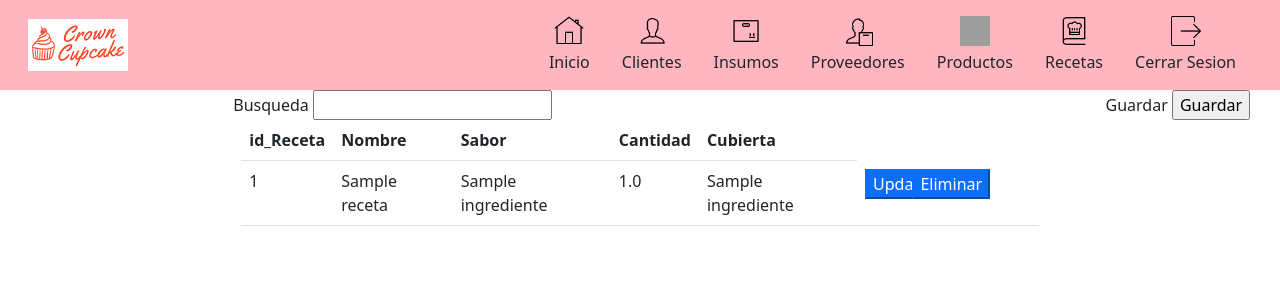
After one commit to deus370/Proyecto_pasteleria, a Flask app: page /receta/cargarTabla in a window 1280 px wide. The commit adds this page. Shown: the top 300 px of the page. Run offline with Flask 2, Linux system fonts and the light colour scheme; tables that the repository leaves empty hold one stand-in row (values such as "Sample post"); some libraries are stand-ins or nearby versions; grey boxes are pictures that could not be loaded.

Commit message:
CRUD Recetas alv

```diff
--- a/app/Receta/views.py
+++ b/app/Receta/views.py
@@ -21,11 +21,14 @@ from ..Receta import Receta
 @Receta.route('/Formulario',methods=['GET','POST'])
 def Formulario():
     #Cargar los provedores y colocarlos en el select
-    ingredientes  = IngredientesDB.query.all()
+    ingredientes  = IngredientesDB.query.filter(IngredientesDB.estatus==1).all()
+    cubiertas  = IngredientesDB.query.filter(IngredientesDB.estatus==2).all()
     user_form = RecetaForm()
 
     #Llenamos el select
     user_form.ingrediente.choices=[(i.id_ingrediente,i.nombre) for i in ingredientes]
+    #Cubierta
+    user_form.cubierta.choices=[(i.id_ingrediente,i.nombre) for i in cubiertas]
 
     context={
         'user_form':user_form
@@ -34,10 +37,12 @@ def Formulario():
     if user_form.is_submitted():
         n=str(user_form.nombre.data)
         c=float(user_form.cantidad.data)
-        i=str(user_form.ingrediente.data)
+        i=user_form.ingrediente.data
+        cu=user_form.cubierta.data
 
 
-        receta= RecetasDB(nombre=n,cantidad=c,ingrediente=i)
+
+        receta= RecetasDB(nombre=n,cantidad=c,ingrediente=i,estatus=1,cubierta=cu)
 
         db.session.add(receta)
         db.session.commit()
@@ -50,36 +55,70 @@ def Formulario():
 
 @Receta.route('/cargarTabla',methods=['GET','POST'])
 def cargarTabla():
-    result = RecetasDB.query.all()
+    result = RecetasDB.query.filter(RecetasDB.estatus==1).all()
     user_form = RecetaForm()
+    Ingredientes=[]
+    cubiertas=[]
+
 
     for i in result:
-        print(i.proveedor)
+            result1 = IngredientesDB.query \
+            .with_entities(IngredientesDB.nombre) \
+            .filter(IngredientesDB.id_ingrediente.like(i.ingrediente)).all()
+            Ingredientes.append(result1[0].nombre)
 
+    for i in result:
+            result1 = IngredientesDB.query \
+            .with_entities(IngredientesDB.nombre) \
+            .filter(IngredientesDB.id_ingrediente.like(i.cubierta)).all()
+            cubiertas.append(result1[0].nombre)
+
+    aux=len(Ingredientes)
 
     context={
         'user_form':user_form,
-        'res':result
+        'res':result,
+        'aux':aux,
+        'ingrediente':Ingredientes,
+        'cubierta':cubiertas
     }
 
     if request.method=="POST":
         busqueda=request.form.get('busqueda')+'%'
 
-        result = IngredientesDB.query \
-        .with_entities(IngredientesDB.id_ingrediente,IngredientesDB.nombre,IngredientesDB.cantidad,IngredientesDB.unidad,IngredientesDB.proveedor) \
-        .filter(IngredientesDB.nombre.like(busqueda)).all()
+        result = RecetasDB.query \
+        .with_entities(RecetasDB.id_receta,RecetasDB.nombre,RecetasDB.cantidad,RecetasDB.ingrediente,RecetasDB.cubierta) \
+        .filter(RecetasDB.nombre.like(busqueda)).all()
 
 
+        Ingredientes=[]
+        cubiertas=[]
 
+        for i in result:
+                result1 = IngredientesDB.query \
+                .with_entities(IngredientesDB.nombre) \
+                .filter(IngredientesDB.id_ingrediente.like(i.ingrediente)).all()
+                Ingredientes.append(result1[0].nombre)
+
+        for i in result:
+                result1 = IngredientesDB.query \
+                .with_entities(IngredientesDB.nombre) \
+                .filter(IngredientesDB.id_ingrediente.like(i.cubierta)).all()
+                cubiertas.append(result1[0].nombre)
+
+        aux=len(Ingredientes)
 
         context={
-        'user_form':user_form,
-        'res':result
+            'user_form':user_form,
+            'res':result,
+            'aux':aux,
+            'ingrediente':Ingredientes,
+            'cubierta':cubiertas
         }
 
-        return render_template('tablaInsumo.html',**context)
+        return render_template('tablaReceta.html',**context)
 
-    return render_template('tablaInsumo.html',**context)
+    return render_template('tablaReceta.html',**context)
 
 @Receta.route("/eliminar",methods=['GET','POST'])
 def eliminar():
@@ -87,34 +126,36 @@ def eliminar():
     print(id)
 
     insumo = RecetasDB.query.filter_by(id_Receta=id).first()
-    db.session.delete(insumo)
+    insumo.estatus=0
     db.session.commit()
 
     flash("datos Eliminados")
-    return redirect(url_for('insumo.cargarTabla'))
+    return redirect(url_for('receta.cargarTabla'))
 
 
 @Receta.route("/cargarActualizar",methods=['GET','POST'])
 def cargarActualizar():
-    ingredientes  = IngredientesDB.query.all()
+    ingredientes  = IngredientesDB.query.filter(IngredientesDB.estatus==1).all()
+    cubiertas  = IngredientesDB.query.filter(IngredientesDB.estatus==2).all()
     user_form = RecetaForm()
 
     #Llenamos el select
-    user_form.proveedor.choices=[(i.id_ingrediente,i.nombre) for i in ingredientes]
+    user_form.ingrediente.choices=[(i.id_ingrediente,i.nombre) for i in ingredientes]
+    user_form.cubierta.choices=[(i.id_ingrediente,i.nombre) for i in cubiertas]
 
     id = request.form.get('id')
 
 
-    result = IngredientesDB.query \
-        .with_entities(IngredientesDB.id_ingrediente,IngredientesDB.nombre,IngredientesDB.cantidad,IngredientesDB.unidad,IngredientesDB.proveedor) \
-        .filter(IngredientesDB.id_ingrediente.like(id)).all()
+    result = RecetasDB.query \
+        .with_entities(RecetasDB.id_receta,RecetasDB.nombre,RecetasDB.cantidad,RecetasDB.ingrediente,RecetasDB.cubierta) \
+        .filter(RecetasDB.id_receta.like(id)).all()
 
     context={
         'user_form':user_form,
         'res':result
     }
 
-    return render_template('insumosActualizar.html',**context)
+    return render_template('recetasActualizar.html',**context)
 
 
 @Receta.route("/actualizar",methods=['GET','POST'])
@@ -125,16 +166,16 @@ def actualizar():
     id = request.form.get('id')
     nombre=request.form.get('nombre')
     cantidad=request.form.get('cantidad')
-    unidad=request.form.get('unidad')
-    proveedor=request.form.get('proveedor')
+    cubierta=request.form.get('cubierta')
+    ingrediente=request.form.get('ingrediente')
 
     #aCTUALIZAR
-    insumo = IngredientesDB.query.filter_by(id_ingrediente=id).first()
+    insumo = RecetasDB.query.filter_by(id_receta=id).first()
     insumo.nombre = nombre
-    insumo.unidad = unidad
     insumo.cantidad = cantidad
-    insumo.proveedor = proveedor
+    insumo.ingrediente = ingrediente
+    insumo.cubierta = cubierta
 
     db.session.commit()
     flash("datos actualizados")
-    return redirect(url_for('insumo.cargarTabla'))
+    return redirect(url_for('receta.cargarTabla'))
--- a/app/__init__.py
+++ b/app/__init__.py
@@ -23,6 +23,9 @@ def create_app():
     from .Compra.views import Compra
     app.register_blueprint(Compra)
 
+    from .Receta.views import Receta
+    app.register_blueprint(Receta)
+
     app.config['SQLALCHEMY_TRACK_MODIFICATIONS'] = False
     app.config['SECRET_KEY'] = os.urandom(24)
     #Definimos la ruta a la BD: mysql://user:password@localhost/bd'
--- a/app/forms.py
+++ b/app/forms.py
@@ -34,6 +34,10 @@ class insumoForm(FlaskForm):
                              validators.number_range(max=100)])
     unidad = SelectField('Unidad',
                          choices=[('Lt', 'Litros'), ('Kg', 'Kilogramos')])
+
+    cubierta= RadioField('Cubierta',
+                         choices=[('1', 'Si'), ('2', 'No')])
+
     proveedor=SelectField('Proveedor',coerce=int)
     busqueda=StringField('Busqueda')
     submit=SubmitField('Guardar')
@@ -47,6 +51,7 @@ class RecetaForm(FlaskForm):
                             [validators.DataRequired(message='Ingrese un valor'),
                              validators.number_range(max=100)])
     ingrediente=SelectField('Ingrediente',coerce=int)
+    cubierta=SelectField('Cubierta',coerce=int)
     busqueda=StringField('Busqueda')
     submit=SubmitField('Guardar')
 
--- a/app/modelos.py
+++ b/app/modelos.py
@@ -85,4 +85,5 @@ class RecetasDB(db.Model):
     nombre = db.Column(db.String(100), nullable=False)
     cantidad= db.Column(db.Float, nullable=False)
     estatus=db.Column(db.Integer, nullable=False)
+    cubierta =db.Column(db.Integer)
     ingrediente=db.Column(db.Integer)
--- a/app/templates/insumosActualizar.html
+++ b/app/templates/insumosActualizar.html
@@ -1,4 +1,4 @@
-{% extends "layout.html" %}
+{% extends "layout1.html" %}
 
 {% block content %}
 {% from "_macros.html" import render_field %}
@@ -30,6 +30,7 @@
             {{render_field(user_form.unidad)}}
 
             {{render_field(user_form.proveedor)}}
+            {{render_field(user_form.cubierta)}}
 
             <button class="button is-block is-info is-large is-fullwidth">Actualizar</button>
             {% endfor%}
--- a/app/templates/insumosFormulario.html
+++ b/app/templates/insumosFormulario.html
@@ -11,6 +11,7 @@
             {{render_field(user_form.nombre)}}
             {{render_field(user_form.Cantidad)}}
             {{render_field(user_form.unidad)}}
+            {{render_field(user_form.cubierta)}}
             {{render_field(user_form.proveedor)}}
         </div>
     </div>
--- a/app/templates/recetasActualizar.html
+++ b/app/templates/recetasActualizar.html
@@ -1,4 +1,4 @@
-{% extends "layout.html" %}
+{% extends "layout1.html" %}
 
 {% block content %}
 {% from "_macros.html" import render_field %}
@@ -27,9 +27,9 @@
                 </div>
             </div>
 
-            {{render_field(user_form.unidad)}}
+            {{render_field(user_form.ingrediente)}}
 
-            {{render_field(user_form.proveedor)}}
+            {{render_field(user_form.cubierta)}}
 
             <button class="button is-block is-info is-large is-fullwidth">Actualizar</button>
             {% endfor%}
--- /dev/null
+++ b/app/templates/tablaReceta.html
@@ -0,0 +1,84 @@
+{% extends 'layout1.html' %}
+
+{% block content %}
+{% from "_macros.html" import render_field %}
+<div class="container-fluid divs">
+    <div class="row">
+        <div class="col-2">
+        </div>
+        <div class="col-10">
+            <form method="POST" action="./cargarTabla">
+                {{ user_form.csrf_token }}
+                <input type="hidden" value="{{ csrf_token }})">
+                <div class="row">
+                    <div class="col-10">
+                        {{render_field(user_form.busqueda)}}
+                    </div>
+                    <div class="col-2">
+                        {{render_field(user_form.submit)}}
+                    </div>
+                </div>
+            </form>
+
+        </div>
+
+    </div>
+    {% from "_macros.html" import render_field %}
+<div class="container-fluid divs">
+    <div class="row">
+        <div class="col-2"></div>
+
+        <div class="col-8">
+            <table class="table">
+                <tr class="tr-head">
+                    <th>id_Receta</th>
+                    <th>Nombre</th>
+                    <th>Sabor</th>
+                    <th>Cantidad</th>
+                    <th>Cubierta</th>
+                </tr>
+                {% for i in range(aux) %}
+                <tr class="tr-head">
+
+                    <td>{{res[i].id_receta}}</td>
+                    <td>{{res[i]['nombre']}}</td>
+                    <td>{{ingrediente[i]}}</td>
+                    <td>{{res[i]['cantidad']}}</td>
+                    <td>{{cubierta[i]}}</td>
+
+
+                    <td>
+                        <div class="row">
+                            <div class="col-3">
+                                <form method="POST" action="./cargarActualizar">
+                                {{ user_form.csrf_token }}
+                                <input type="hidden" value="{{ csrf_token }})">
+                                    <input type="hidden" value="{{res[i].id_receta}}" name="id">
+                                    <input type="submit" class="btn-primary" value="Update">
+                                </form>
+                            </div>
+
+                            <div class="col-6">
+                                <form method="POST" action="./eliminar">
+                                {{ user_form.csrf_token }}
+                                <input type="hidden" value="{{ csrf_token }})">
+                                    <input type="hidden" value="{{res[i].id_receta}}" name="id">
+                                    <input type="submit"  class="btn-primary" value="Eliminar">
+                                </form>
+                            </div>
+                        </div>
+                    </td>
+
+                </tr>
+                {% endfor %}
+            </table>
+        </div>
+    </div>
+</div>
+
+
+
+
+
+
+{% endblock %}
```
Also changed, not shown: app/Insumos/views.py (+15 -1 lines), app/Producto/__init__.py (added, +7 -0 lines), app/templates/recetasFormulario.html (+4 -4 lines), app/templates/tablaProductos.html (added, +63 -0 lines), app/Producto/views.py (added), app/templates/carrito.html (added), app/templates/productosFormulario.html (added).
